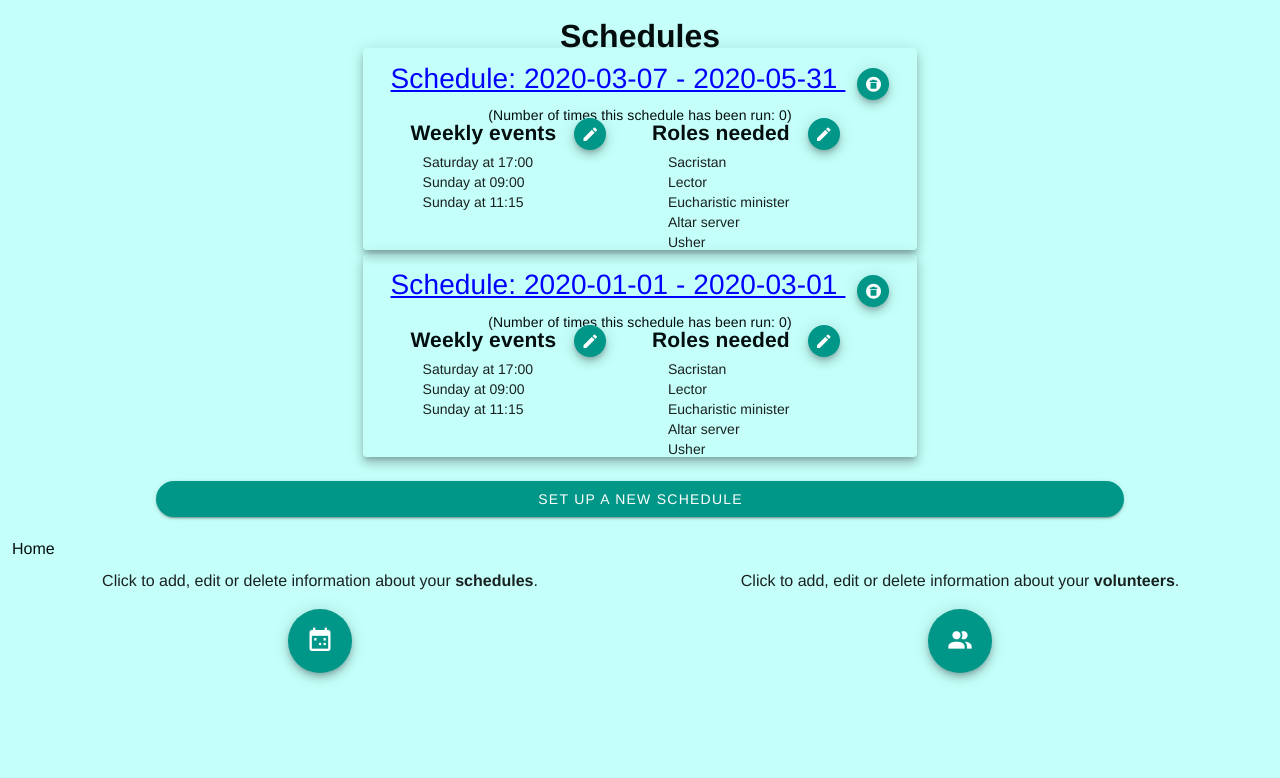
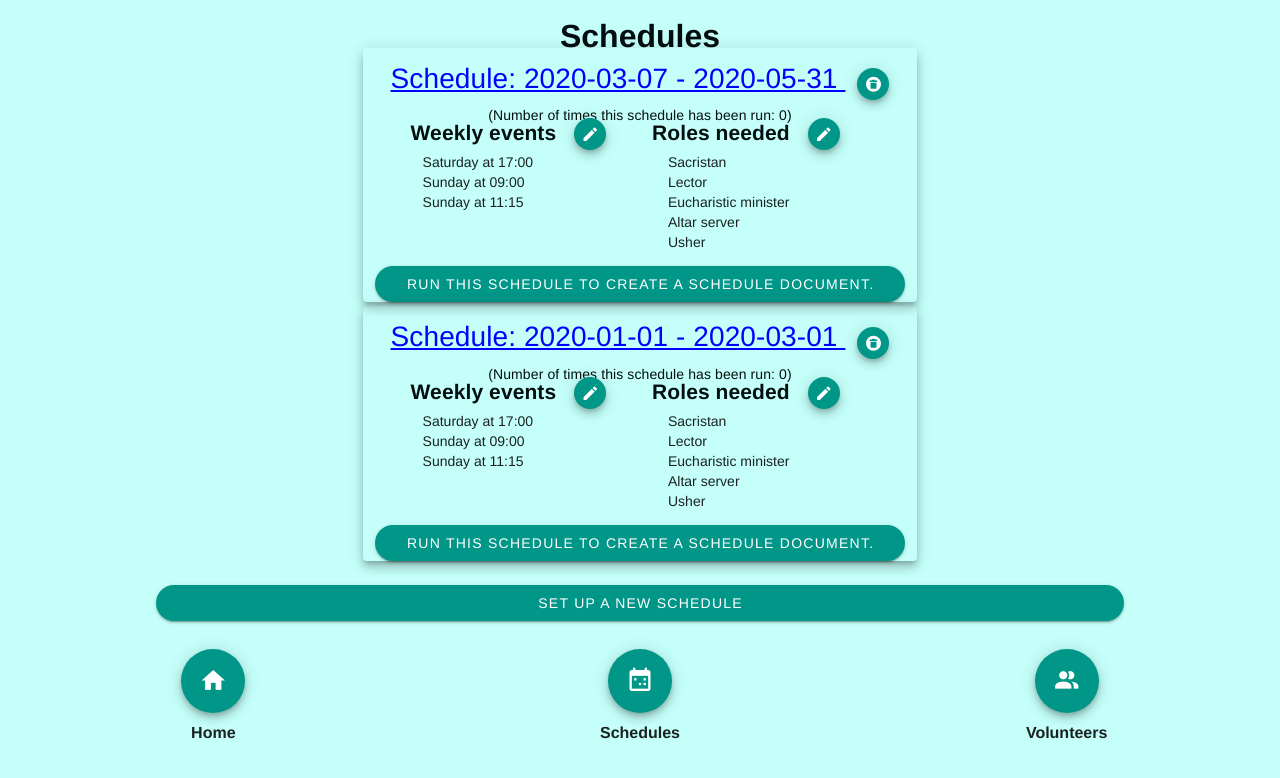
Before and after one commit to crown0128/scheduler, a Vue app: page /#/schedules in a window 1280 px wide. Shown: the top 778 px of the page. Built offline with nearby package versions, Linux system fonts and the light colour scheme.

Commit message:
Cleaned up navigation buttons.

```diff
--- a/src/App.vue
+++ b/src/App.vue
@@ -1,99 +1,48 @@
 <template>
 <div id="app">
   <v-app>
-<!-- <div id="app" class="teal--text text--darken-4"> -->
 
-    <!-- <h1>Welcome to the Slavin Scheduler!</h1> -->
     <div class="header">
       <router-view></router-view>
     </div>
-    <router-link to='/' class='text-left pl-3 no-underscore'>
-      Home
-    </router-link>
+
     <v-row no-gutters>
-      <v-col
-        cols="6"
-      >
-        <v-card
-          class="pa-2 bg-lightteal"
-          outlined
-          tile
-        >
-          <p>
-              Click to add,
-              edit or delete information about your <strong>schedules</strong>.
-          </p>
+
+      <v-col cols="4">
+        <v-card class="pa-2 bg-lightteal" outlined tile>
+          <router-link to="/">
+            <v-btn class="mx-2" fab dark large color="teal">
+              <v-icon dark>mdi-home</v-icon>
+            </v-btn>
+          </router-link>
+          <p class="pt-2"><strong>Home</strong></p>
+        </v-card>
+      </v-col>
+
+      <v-col cols="4">
+        <v-card class="pa-2 bg-lightteal" outlined tile>
           <router-link to="/schedules">
             <v-btn class="mx-2" fab dark large color="teal">
               <v-icon dark>mdi-calendar-multiselect</v-icon>
             </v-btn>
           </router-link>
+          <p class="pt-2"><strong>Schedules</strong></p>
         </v-card>
       </v-col>
 
-      <v-col
-        cols="6"
-      >
-        <v-card
-          class="pa-2 bg-lightteal"
-          outlined
-          tile
-        >
-          <p>
-            Click to add,
-            edit or delete information about your <strong>volunteers</strong>.
-          </p>
+      <v-col cols="4">
+        <v-card class="pa-2 bg-lightteal" outlined tile>
           <router-link to="/volunteers">
             <v-btn class="mx-2" fab dark large color="teal">
               <v-icon dark>mdi-account-multiple</v-icon>
             </v-btn>
           </router-link>
+          <p class="pt-2"><strong>Volunteers</strong></p>
         </v-card>
+      </v-col>
 
-      </v-col>
     </v-row>
 
-
-
-        <!-- use router-link component for navigation. -->
-        <!-- specify the link by passing the `to` prop. -->
-        <!-- `<router-link>` will be rendered as an `<a>` tag by default -->
-      <!-- <router-link to="/">Home</router-link><br> -->
-
-
-      <!-- route outlet -->
-      <!-- component matched by the route will render here -->
-
-
-
-      <!-- <v-btn
-        href="/"
-        text
-      >
-        <span class="mr-2">Home</span>
-        <!-- <v-icon>mdi-open-in-new</v-icon> -->
-      <!-- </v-btn>
-
-      <v-btn
-        href="/volunteers"
-        text
-      >
-      <router-link to='/volunteers'></router-link>
-        <span class="mr-2">Volunteers</span>
-        <!-- <v-icon>mdi-open-in-new</v-icon> -->
-      <!-- </v-btn>
-
-      <v-btn
-        href="/schedules"
-        text
-      >
-        <span class="mr-2">Schedules</span>
-        <!-- <v-icon>mdi-open-in-new</v-icon> -->
-      <!-- </v-btn> -->
-
-    <!-- <v-content>
-      <HelloHeader/>
-    </v-content> -->
   </v-app>
 </div>
 </template>
--- a/src/components/HelloHeader.vue
+++ b/src/components/HelloHeader.vue
@@ -1,6 +1,9 @@
 <template>
   <div class="hello">
     <h1>Welcome to the Slavin Scheduler!</h1>
+    <p class="pa-0">Click Schedules icon to manage (edit, add, delete, or run) schedules,
+      <v-divider class="none"></v-divider>
+    click Volunteers icon to manage (edit, add or delete) volunteers.</p>
   </div>
 </template>
 
@@ -29,4 +32,7 @@ li {
 a {
   color: #42b983;
 }
+.none {
+  border: none;
+}
 </style>
--- a/src/components/Schedule.vue
+++ b/src/components/Schedule.vue
@@ -70,8 +70,19 @@
 
       </v-row>
 
+      <v-row>
+        <v-flex col-12 py-2>
+          <!-- <v-col center-align> -->
+            <v-btn block dark rounded class="teal">Run this Schedule to create a schedule document.</v-btn>
+          <!-- </v-col> -->
+        </v-flex>
+      </v-row>
+
     </div>
+
+
   </v-row>
+
 
 </div>
 </template>
--- a/src/views/Home.vue
+++ b/src/views/Home.vue
@@ -1,7 +1,7 @@
 <template>
   <div class="home">
     <HelloHeader />
-    <img alt="Vue logo" src="../assets/logo.png">
+    <img alt="Scheduler logo" src="../assets/logo.png">
   </div>
 </template>
 
```
Also changed, not shown: src/assets/logo(transparent).png (renamed from src/assets/logo(old).png).
